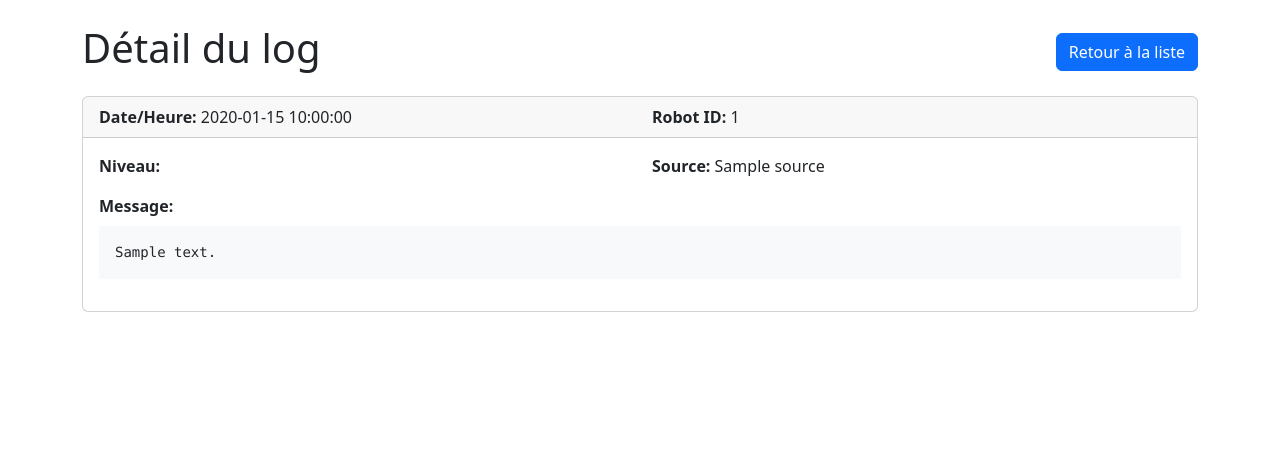
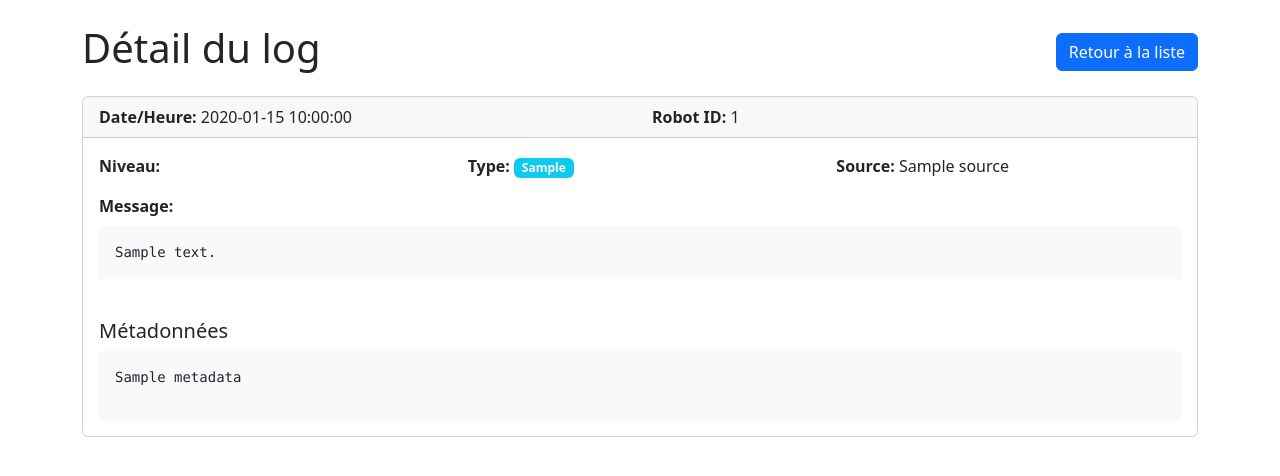
Before and after one commit to FyFou/django-robot-logviewer, a Django app: template robot_logs/templates/robot_logs/log_detail.html in a window 1280 px wide. Shown: the part 56-532 px from the top of the page. Run offline with Django 4.2, Linux system fonts and the light colour scheme; the template is opened without the code that fills it: most values are stand-ins (such as "Sample title", 1, 10 or a date in 2020).

Commit message:
Mise à jour du template de détail pour supporter les différents types de logs

```diff
--- a/robot_logs/templates/robot_logs/log_detail.html
+++ b/robot_logs/templates/robot_logs/log_detail.html
@@ -21,22 +21,132 @@
         </div>
         <div class="card-body">
             <div class="row mb-3">
-                <div class="col-md-6">
+                <div class="col-md-4">
                     <strong>Niveau:</strong>
                     <span class="badge bg-{% if log.level == 'DEBUG' %}secondary{% elif log.level == 'INFO' %}primary{% elif log.level == 'WARNING' %}warning{% elif log.level == 'ERROR' %}danger{% elif log.level == 'CRITICAL' %}danger{% endif %}">
                         {{ log.level }}
                     </span>
                 </div>
-                <div class="col-md-6">
+                <div class="col-md-4">
+                    <strong>Type:</strong>
+                    <span class="badge bg-info">{{ log.get_log_type_display }}</span>
+                </div>
+                <div class="col-md-4">
                     <strong>Source:</strong> {{ log.source }}
                 </div>
             </div>
-            <div class="row">
+
+            <!-- Message du log -->
+            <div class="row mb-4">
                 <div class="col-12">
                     <strong>Message:</strong>
                     <pre class="mt-2 p-3 bg-light">{{ log.message }}</pre>
                 </div>
             </div>
+
+            <!-- Contenu spécifique au type de log -->
+            {% if log.log_type == 'TEXT' %}
+                <!-- Rien de spécial à afficher pour les logs textuels -->
+
+            {% elif log.log_type == 'CURVE' %}
+                <div class="row">
+                    <div class="col-12">
+                        <div class="d-flex justify-content-between align-items-center mb-2">
+                            <h5>Données de courbe</h5>
+                            <a href="{% url 'robot_logs:curve_view' log.id %}" class="btn btn-sm btn-outline-primary">
+                                <i class="bi bi-graph-up"></i> Voir la courbe
+                            </a>
+                        </div>
+
+                        {% if has_curve_data %}
+                            <div class="alert alert-info">
+                                <strong>{{ curve_measurements.count }}</strong> points de mesure disponibles pour le capteur
+                                <strong>{{ curve_measurements.first.sensor_name }}</strong>.
+                            </div>
+
+                            {% if log.data_file %}
+                            <div class="text-center mb-3">
+                                <img src="{{ log.data_file.url }}" alt="Aperçu de la courbe" class="img-fluid"
+                                     style="max-height: 300px; border: 1px solid #ddd;">
+                            </div>
+                            {% endif %}
+                        {% else %}
+                            <div class="alert alert-warning">
+                                Aucune donnée de courbe n'est associée à ce log.
+                            </div>
+                        {% endif %}
+                    </div>
+                </div>
+
+            {% elif log.log_type == 'LASER2D' %}
+                <div class="row">
+                    <div class="col-12">
+                        <div class="d-flex justify-content-between align-items-center mb-2">
+                            <h5>Données laser 2D</h5>
+                            <a href="{% url 'robot_logs:laser_view' log.id %}" class="btn btn-sm btn-outline-primary">
+                                <i class="bi bi-bullseye"></i> Voir le scan laser
+                            </a>
+                        </div>
+
+                        {% if laser_scan %}
+                            <div class="alert alert-info">
+                                Scan laser disponible avec <strong>{{ laser_scan.get_range_data_as_list|length }}</strong> points.
+                            </div>
+
+                            {% if log.data_file %}
+                            <div class="text-center mb-3">
+                                <img src="{{ log.data_file.url }}" alt="Aperçu du scan laser" class="img-fluid"
+                                     style="max-height: 300px; border: 1px solid #ddd;">
+                            </div>
+                            {% endif %}
+                        {% else %}
+                            <div class="alert alert-warning">
+                                Aucune donnée laser n'est associée à ce log.
+                            </div>
+                        {% endif %}
+                    </div>
+                </div>
+
+            {% elif log.log_type == 'IMAGE' %}
+                <div class="row">
+                    <div class="col-12">
+                        <div class="d-flex justify-content-between align-items-center mb-2">
+                            <h5>Image</h5>
+                            <a href="{% url 'robot_logs:image_view' log.id %}" class="btn btn-sm btn-outline-primary">
+                                <i class="bi bi-image"></i> Voir l'image
+                            </a>
+                        </div>
+
+                        {% if image %}
+                            <div class="alert alert-info">
+                                Image disponible au format <strong>{{ image.format }}</strong>
+                                ({{ image.width }}x{{ image.height }} pixels).
+                            </div>
+
+                            <div class="text-center mb-3">
+                                <img src="{{ image.image_file.url }}" alt="Image" class="img-fluid"
+                                     style="max-height: 300px; border: 1px solid #ddd;">
+                            </div>
+                        {% else %}
+                            <div class="alert alert-warning">
+                                Aucune image n'est associée à ce log.
+                            </div>
+                        {% endif %}
+                    </div>
+                </div>
+            {% endif %}
+
+            <!-- Métadonnées -->
+            {% if metadata %}
+            <div class="row mt-4">
+                <div class="col-12">
+                    <h5>Métadonnées</h5>
+                    <div class="metadata-container p-3 bg-light">
+                        <pre>{{ metadata|pprint }}</pre>
+                    </div>
+                </div>
+            </div>
+            {% endif %}
         </div>
     </div>
 {% endblock %}
```
